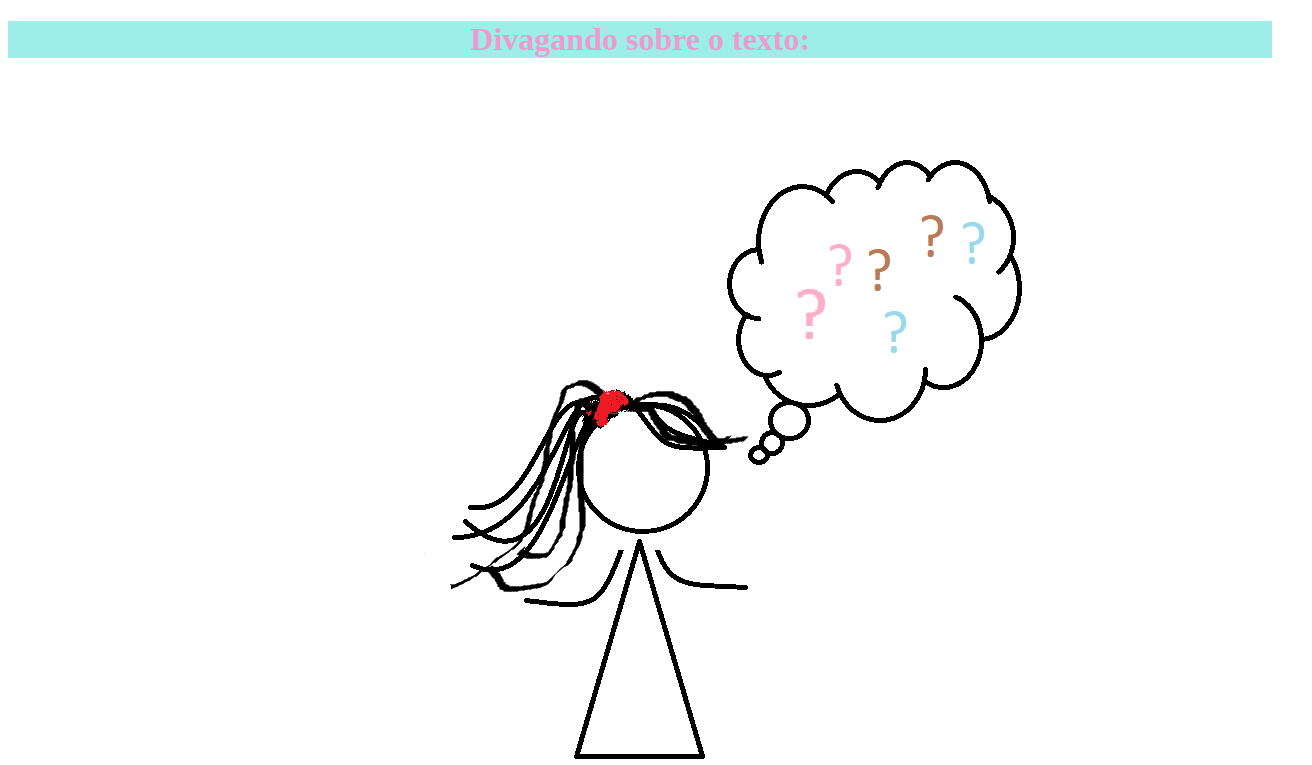
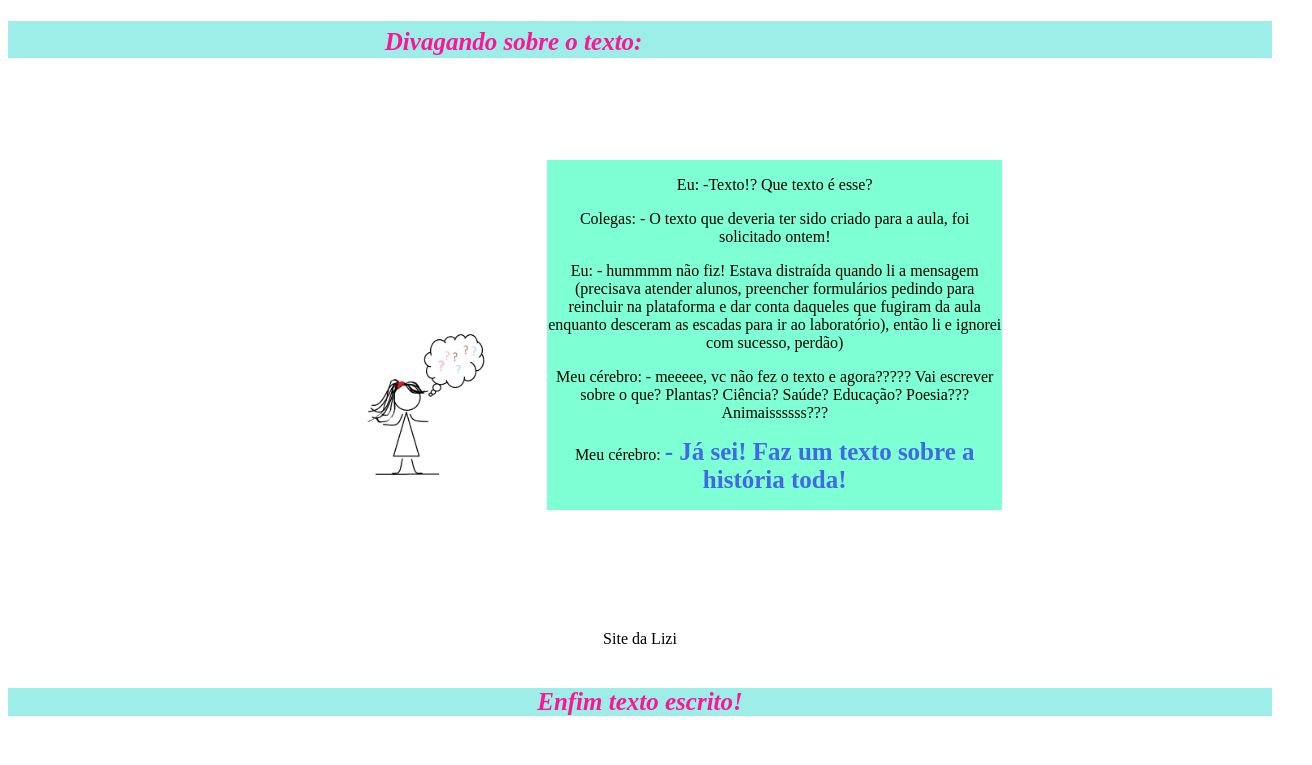
Before and after one commit to LiziBugalski/GEProgramacaoEMTurmaF, a plain HTML site: page index.html in a window 1280 px wide. Shown: the top 765 px of the page, 1312 px wide, since content can reach past the window. Drawn offline with Linux system fonts and the light colour scheme; a script that the page names is missing.

Commit message:
Add files via upload

```diff
--- a/index.html
+++ b/index.html
@@ -8,27 +8,41 @@
     <link rel='stylesheet' type='text/css' media='screen' href='style.css'>
     <script src='main.js'></script>
 </head>
+
+
+
 <body>
     <header>
-<h1>Divagando sobre o texto:</h1>
+<h1> <b> <i> Divagando sobre o texto: </i> </b> </h1>
 
     </header>
 
-    <img src="imagem.png"
+
+
     <main>
 
 
+        <div>
+
+        <img src="imagem.png">
+
+        <div class="balao">
         <p>Eu: -Texto!? Que texto é esse? </p>
         <p>Colegas: - O texto que deveria ter sido criado para a aula, foi solicitado ontem! </p>
         <p id="paragrafodiferente">  Eu: - hummmm não fiz! Estava distraída quando li a mensagem (precisava atender alunos, preencher formulários pedindo para reincluir na plataforma e dar conta daqueles que fugiram da aula enquanto desceram as escadas para ir ao laboratório), então li e ignorei com sucesso, perdão)</p>
         <p> Meu cérebro: - meeeee, vc não fez o texto e agora????? Vai escrever sobre o que? Plantas? Ciência? Saúde? Educação? Poesia??? Animaissssss??? </p>
         <p> Meu cérebro: <b> - Já sei! Faz um texto sobre a história toda! </b></p>
+        </div>
 
+        </div>
+<div class="Lizi"
+<a href="https://github.com/LiziBugalski/GEProgramacaoEMTurmaF"> Site da Lizi</a>
+    </a>
 
       </main>
 
     <footer>
-<p> <b> <i> Enfim texto escrito!</i></b></p>
+<b> <i> Enfim texto escrito!</i></b>
     </footer>
 
 
--- a/style.css
+++ b/style.css
@@ -1,24 +1,52 @@
-body {text-align: center;}
+header,footer {background-color: #9DEDE8;
+    text-align:center;}
 
-header,footer {background-color: #9DEDE8;}
+body {
+    text-align: center;
+}
+
 
 h1 {
     color: #ed9ad0;
     text-align: center;
+    width: 80%;
 }
 
+section{
+    display: inline-block;
 p{
     color: rgb(156, 166, 240);
 
 
 }
+}
+
 
 #paragrafodiferente {color:black;}
 
 
 b{
-    color: #F0E3B6;
-    font-size: 40px;
+    color: royalblue;
+    font-size:25px;
 }
 
 i{ color: deeppink;}
+
+
+
+div {
+display: inline-block;
+width: 60%;
+
+    vertical-align: sub;
+margin: 40px 0;
+}
+
+.balao {background-color: aquamarine;}
+
+img{
+    display: inline;
+    width: 35%;
+    height: initial;
+    margin: 0 px;
+}
```
Lines whose indentation alone changed are shown as unchanged.
